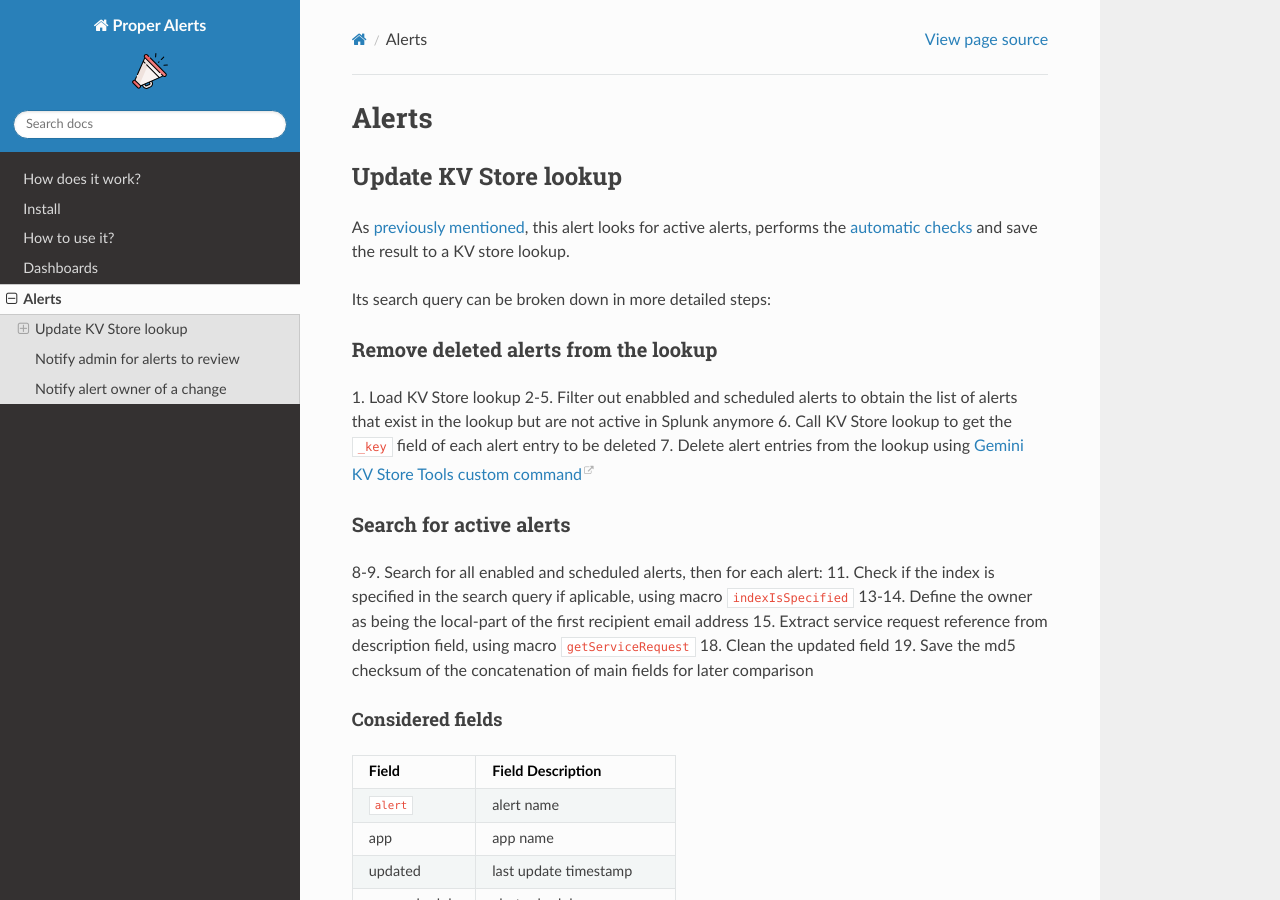
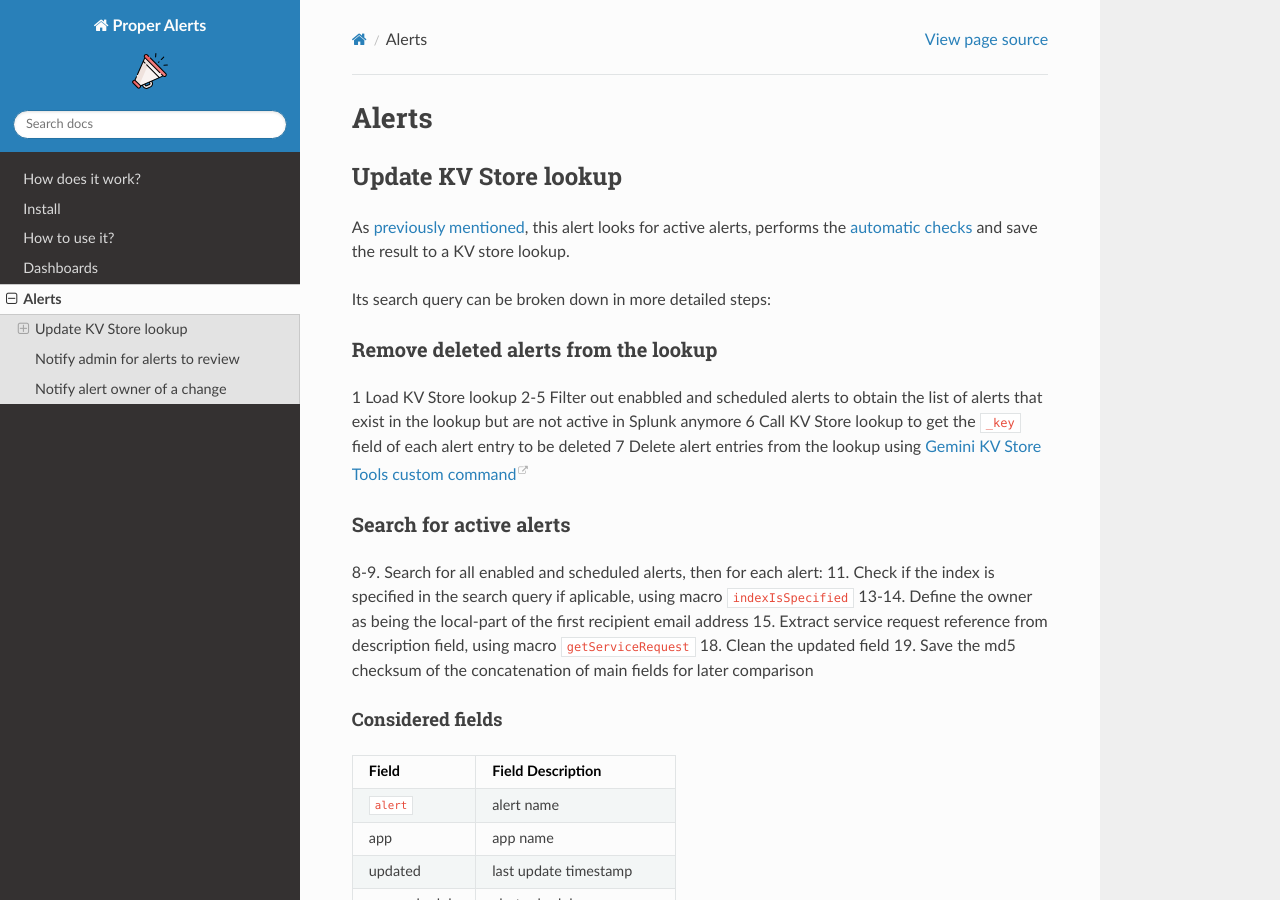
Before and after one commit to a-l-h/splunk-app-proper-alerts, a Sphinx documentation site: the page built from doc/alerts.rst, in a window 1280 px wide and 900 px high. Built offline with Sphinx 7.4.7 and the Read the Docs theme 2.0.0, drawn with Linux system fonts in a browser that asks for light colours.

```diff
--- a/doc/alerts.rst
+++ b/doc/alerts.rst
@@ -11,10 +11,10 @@ Its search query can be broken down in more detailed steps:
 Remove deleted alerts from the lookup
 ------------------------------------------------
 
-1.      Load KV Store lookup
-2-5.    Filter out enabbled and scheduled alerts to obtain the list of alerts that exist in the lookup but are not active in Splunk anymore
-6.      Call KV Store lookup to get the ``_key`` field of each alert entry to be deleted
-7.      Delete alert entries from the lookup using `Gemini KV Store Tools custom command <https://splunkbase.splunk.com/app/3536/#/details>`_
+1      Load KV Store lookup
+2-5    Filter out enabbled and scheduled alerts to obtain the list of alerts that exist in the lookup but are not active in Splunk anymore
+6      Call KV Store lookup to get the ``_key`` field of each alert entry to be deleted
+7      Delete alert entries from the lookup using `Gemini KV Store Tools custom command <https://splunkbase.splunk.com/app/3536/#/details>`_
 
 Search for active alerts
 ------------------------
```
